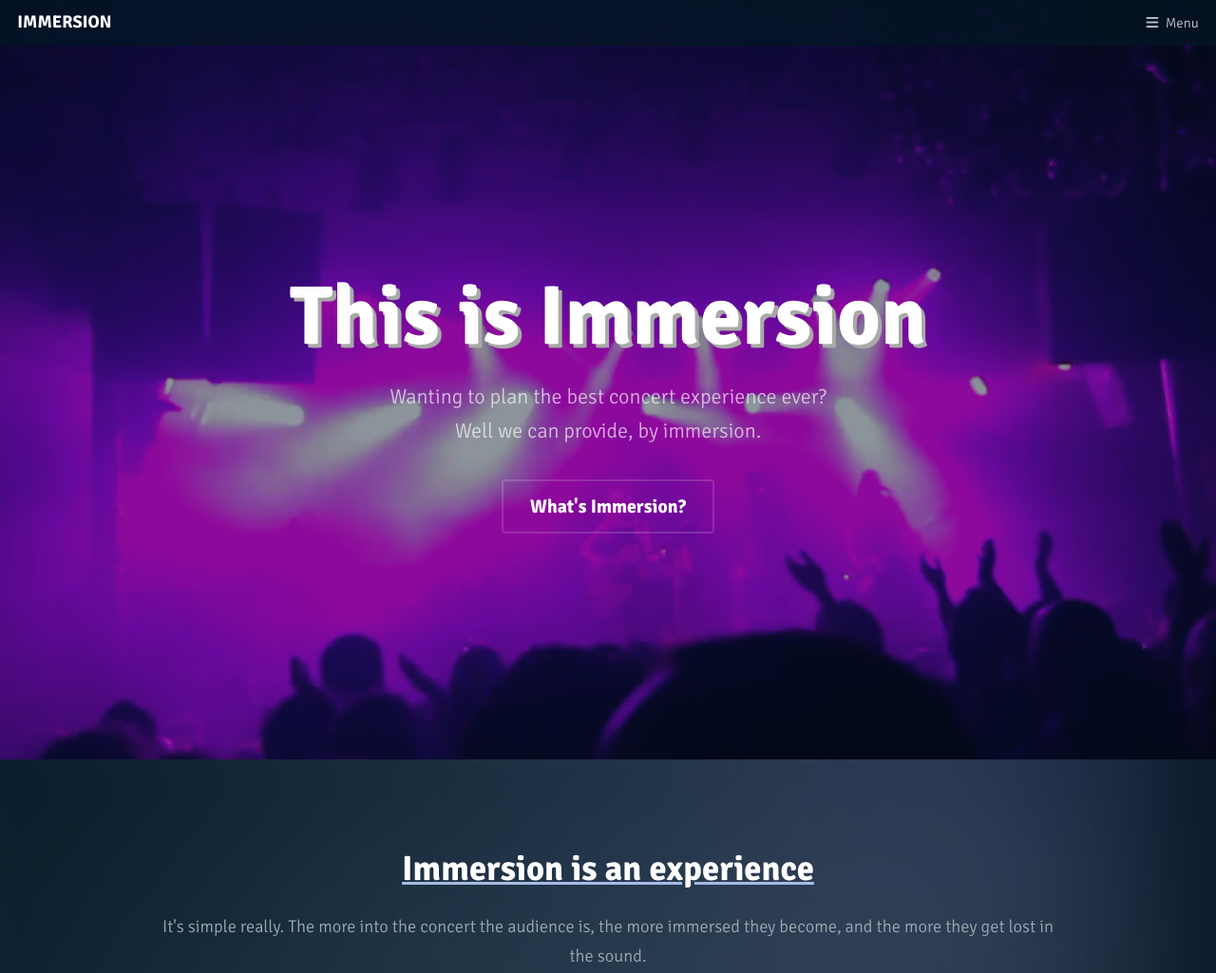
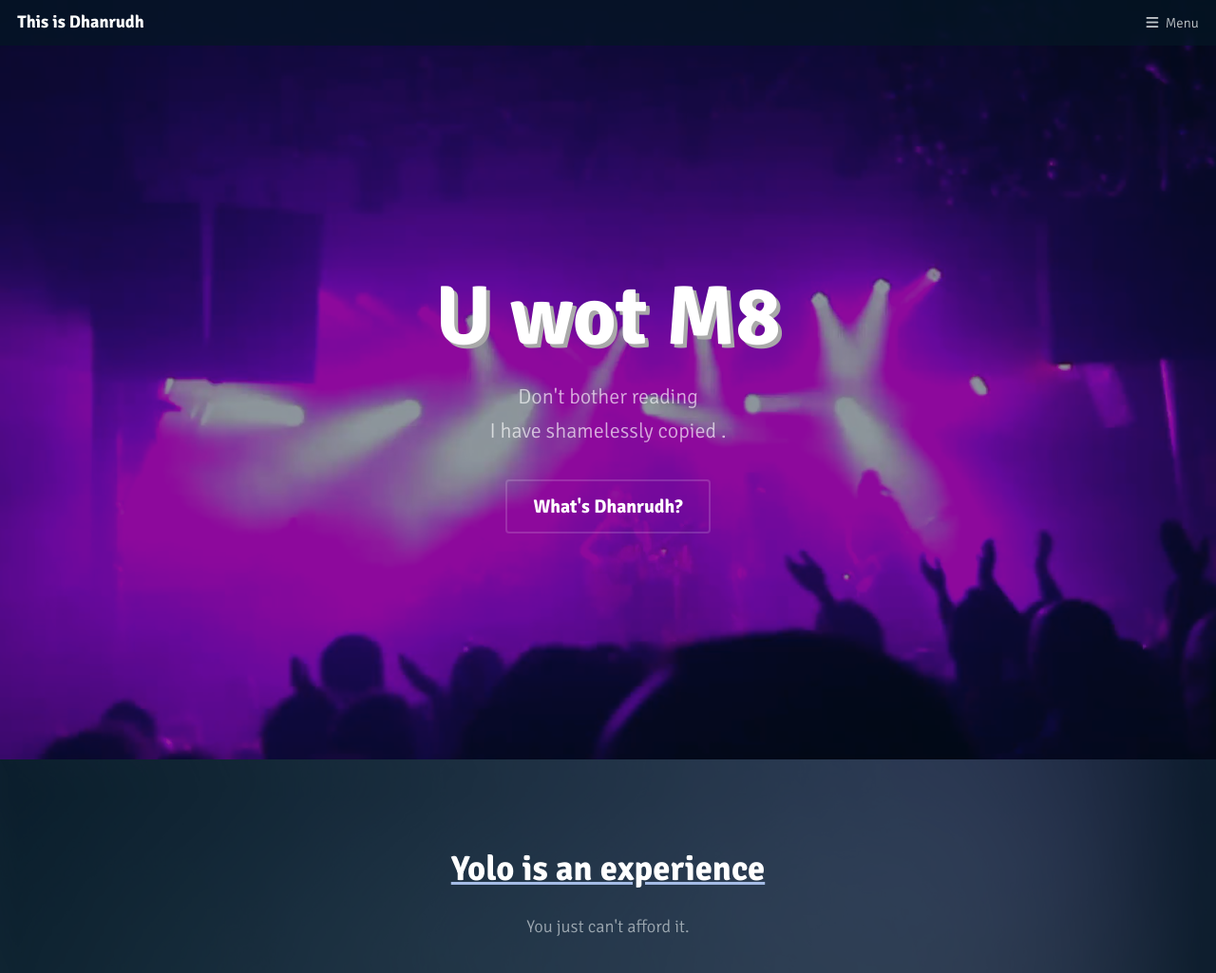
Before and after one commit to dnv324-1862039/dnv324-1862039.github-.io, a plain HTML site: page myFunSite.html in a window 1280 px wide. Shown: the top 1025 px of the page at 95% size. Drawn offline with nearby package versions, Linux system fonts and the light colour scheme.

Commit message:
Update myFunSite.html

```diff
--- a/myFunSite.html
+++ b/myFunSite.html
@@ -6,7 +6,7 @@
 -->
 <html>
 	<head>
-		<title>IMMERSION</title>
+		<title>This is Dhanrudh</title>
 		<meta charset="utf-8" />
 		<meta name="viewport" content="width=device-width, initial-scale=1" />
 		<link rel="stylesheet" href="main.css" />
@@ -15,7 +15,7 @@
 
 		<!-- Header -->
 			<header id="header">
-				<h1><a href="#">IMMERSION</a></h1>
+				<h1><a href="#">This is Dhanrudh</a></h1>
 				<a href="#menu">Menu</a>
 			</header>
 
@@ -38,11 +38,11 @@
 				<section id="banner" data-video="images/banner">
 					<div class="inner">
 						<header>
-							<h1>This is Immersion</h1>
-							<p>Wanting to plan the best concert experience ever?<br />
-							Well we can provide, by immersion.</p>
+							<h1>U wot M8</h1>
+							<p>Don't bother reading<br />
+							I have shamelessly copied .</p>
 						</header>
-						<a href="#main" class="button big alt scrolly">What's Immersion?</a>
+						<a href="#main" class="button big alt scrolly">What's Dhanrudh?</a>
 					</div>
 
 				</section>
@@ -54,8 +54,8 @@
 				<section class="wrapper style1">
 					<div class="inner">
 						<header class="align-center">
-							<h2>Immersion is an experience</h2>
-							<p>It's simple really. The more into the concert the audience is, the more immersed they become, and the more they get lost in the sound.</p>
+							<h2> Yolo is an experience</h2>
+							<p>You just can't afford it.</p>
 						</header>
 						<!-- 2 Column Video Section -->
 							<div class="flex flex-2">
@@ -91,8 +91,8 @@
 				<section class="wrapper style2">
 					<div class="inner">
 						<header>
-							<h2>Immersion is the only way to go</h2>
-							<p>To really feel like a part of the concert, you have to be all in.</p>
+							<h2>Yolo is the only way to go</h2>
+							<p>To really feel like a part of the SWAG, you have to be all in. </p>
 						</header>
 						<!-- Tabbed Video Section -->
 							<div class="flex flex-tabs">
```
